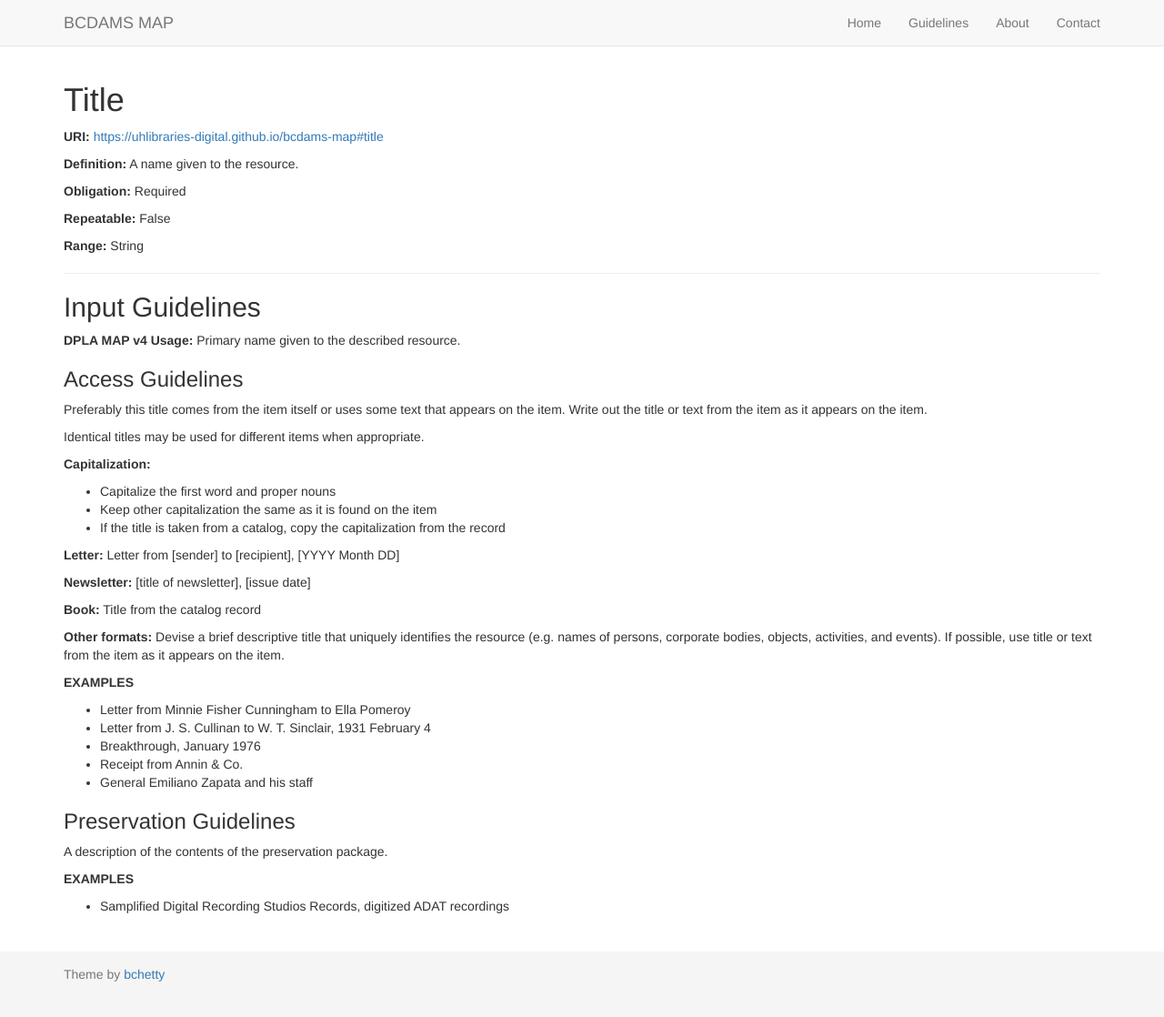
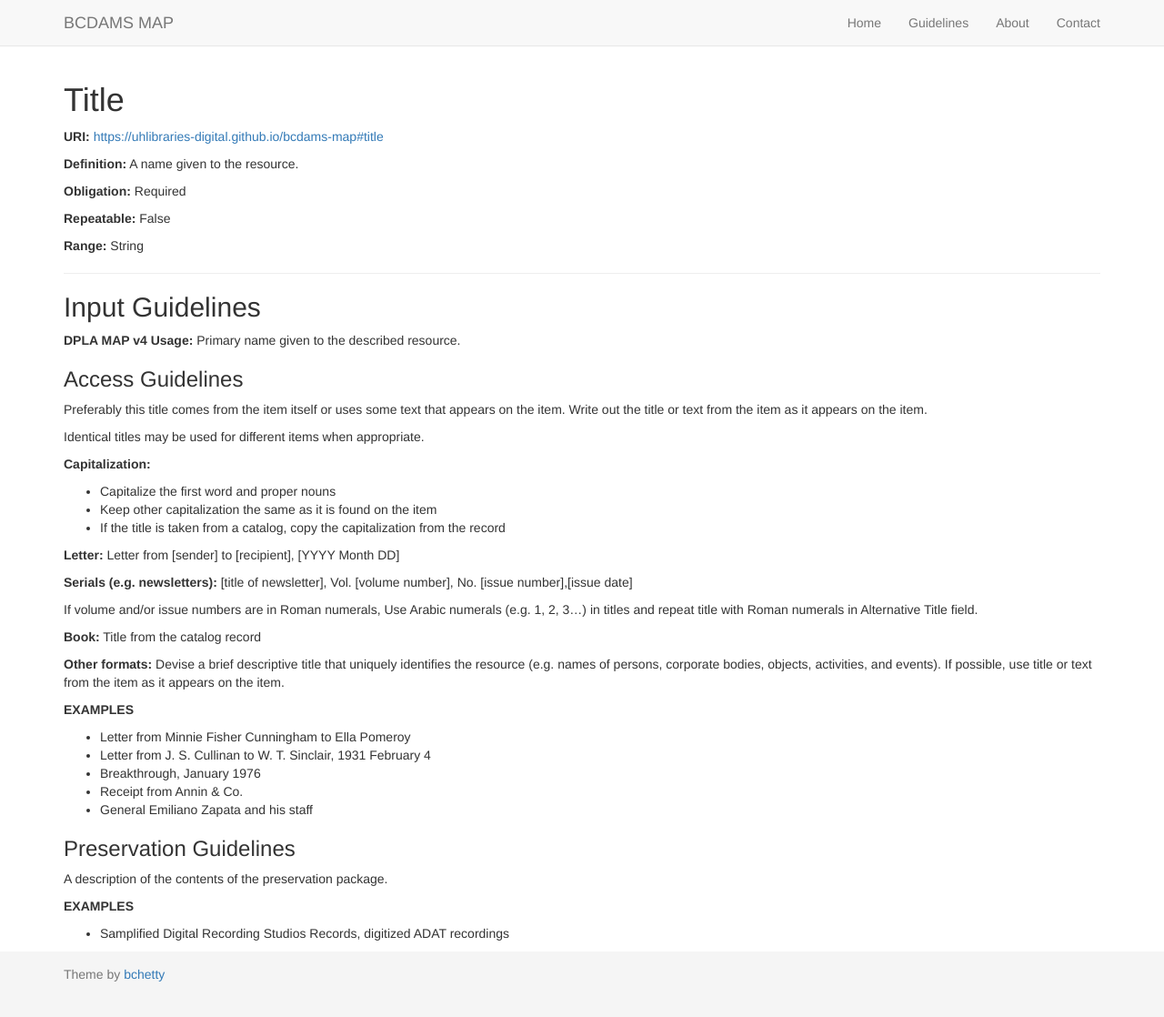
Before and after one commit to uhlibraries-digital/bcdams-map, a Jekyll site: the page built from guidelines/title.md, in a window 1280 px wide and 1126 px high. Shown: the top 1118 px of the window at 91% size. Built offline with Jekyll 4.4.1, drawn with Linux system fonts in a browser that asks for light colours; nearby versions of some CDN libraries; comment, search, counter and statistics services are not loaded.

Commit message:
update title guidelines

```diff
--- a/guidelines/title.md
+++ b/guidelines/title.md
@@ -23,7 +23,9 @@
 
 __Letter:__ Letter from [sender] to [recipient], [YYYY Month DD]
 
-__Newsletter:__ [title of newsletter], [issue date]
+__Serials (e.g. newsletters):__ [title of newsletter], Vol. [volume number], No. [issue number],[issue date]
+
+If volume and/or issue numbers are in Roman numerals, Use Arabic numerals (e.g. 1, 2, 3...) in titles and repeat title with Roman numerals in Alternative Title field.
 
 __Book:__ Title from the catalog record
 
```
